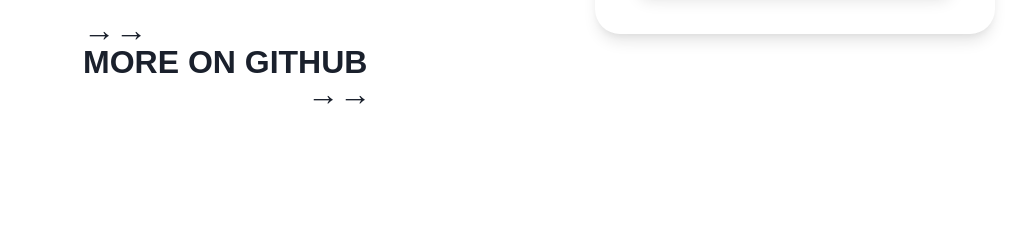
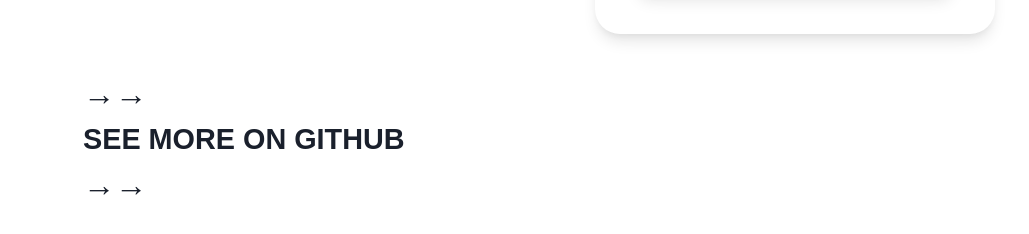
Before and after one commit to bzap/aleknev-dev, a Next.js app in the folder aleknev_dev/: page /components/Projects/Projects in a window 1280 px wide. Shown: the part 1706-1940 px from the top of the page, without its empty margins (125-1154 px from the left). Built offline with nearby package versions, Linux system fonts and the light colour scheme.

Commit message:
added a fading changing home button to the navbar

```diff
--- a/aleknev_dev/pages/components/About.js
+++ b/aleknev_dev/pages/components/About.js
@@ -63,7 +63,7 @@
     return (
         <GridItem
         as={motion.div}
-        whileHover={{ scale: 1.03 }}
+        whileHover={{ scale: 1.025 }}
         flex={1}
         justifyContent='center'
         borderRadius={'20px'}
@@ -92,7 +92,7 @@
     return (
         <GridItem
             as={motion.div}
-            whileHover={{ scale: 1.03 }}
+            whileHover={{ scale: 1.025 }}
             colSpan={2}
             h={'35em'}
             position='relative'
@@ -229,7 +229,7 @@
     return (
             <Box
                 as={motion.div}
-                whileHover={{ scale: 1.03 }}
+                whileHover={{ scale: 1.025 }}
                 flex={1}
                 position={'relative'}>
 
--- a/aleknev_dev/pages/components/Hero.js
+++ b/aleknev_dev/pages/components/Hero.js
@@ -90,7 +90,7 @@
 						fontWeight={'semibold'}
 						color={'gray.500'}
 						fontSize={{ base: '20', sm: '30', lg: '22' }}>
-						that's on the pursuit of
+						that's on the pursuit for
 					</Text>
 					<Text
 						as={'span'}
--- a/aleknev_dev/pages/components/Projects/Projects.js
+++ b/aleknev_dev/pages/components/Projects/Projects.js
@@ -18,7 +18,7 @@
     ScaleFade
   } from '@chakra-ui/react';
 import Preview from './Preview'
-import { motion, AnimatePresence, AnimateSharedLayout } from "framer-motion";
+import { motion } from "framer-motion";
 
 
 const Projects = () => (
@@ -33,7 +33,7 @@
             {verticalItem('40%')}
             {verticalItem('10%')}
             {verticalItem('50%')}
-            {horizontalItem()}
+            {gitButton()}
         </Grid>
     </Container>
   );
@@ -42,7 +42,7 @@
     return (
         <GridItem
             as={motion.div}
-            whileHover={{ scale: 1.03 }}
+            whileHover={{ scale: 1.025 }}
             flex={1}
             position='relative'
             justifyContent={'flex-start'}
@@ -56,45 +56,40 @@
     )
 }
 
-const horizontalItem = () => {
+const gitButton = () => {
     return (
 
         <GridItem
             flex={1}
             justifyContent={'center'}
             position={'relative'}
+
             w='full'
             pl={'3em'}
             top={'10em'}>
-            <Stack
-            direction={'column'}>
+            <Flex
+				direction={'column'}
+				>
                 <Text
-                    position={'absolute'}
-
+                    as={motion.div}
                     zIndex={8}
-                    height={'300px'}
-                    top={'-2em'}
-                    width={'full'}
                     fontSize={'2em'}
                     fontWeight={'bold'}>
                         &#x2192;&#x2192;
                 </Text>
                 <Text
-                    position={'absolute'}
                     zIndex={8}
-                    height={'300px'}
-                    top={'-1em'}
+                    initial={{x:'1em'}}
+                    animation={{x:'10em'}}
+                    transition={{ease:"linear", duration:2, repeat: Infinity}}
                     width={'full'}
-                    fontSize={'2em'}
+                    fontSize={'1.8em'}
                     fontWeight={'bold'}>
-                        MORE ON GITHUB
+                        SEE MORE ON GITHUB
                 </Text>
                 <Text
-                    position={'absolute'}
                     zIndex={8}
-                    height={'300px'}
                     left={'8.5em'}
-                    width={'full'}
                     fontSize={'2em'}
                     fontWeight={'bold'}>
                         &#x2192;&#x2192;
@@ -102,7 +97,7 @@
 
 
 
-            </Stack>
+            </Flex>
         </GridItem>
     )
 }
```
Also changed, not shown: aleknev_dev/pages/components/Header.js (+69 -7 lines).
